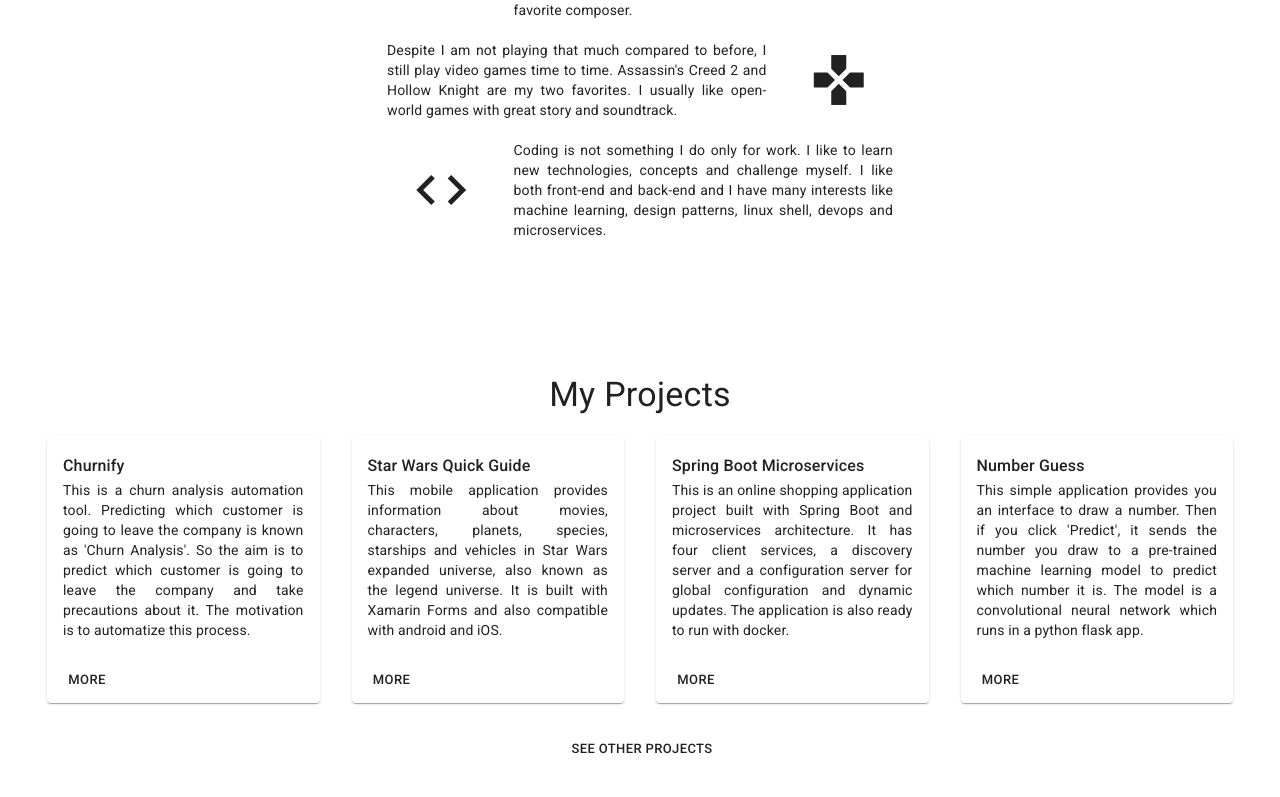
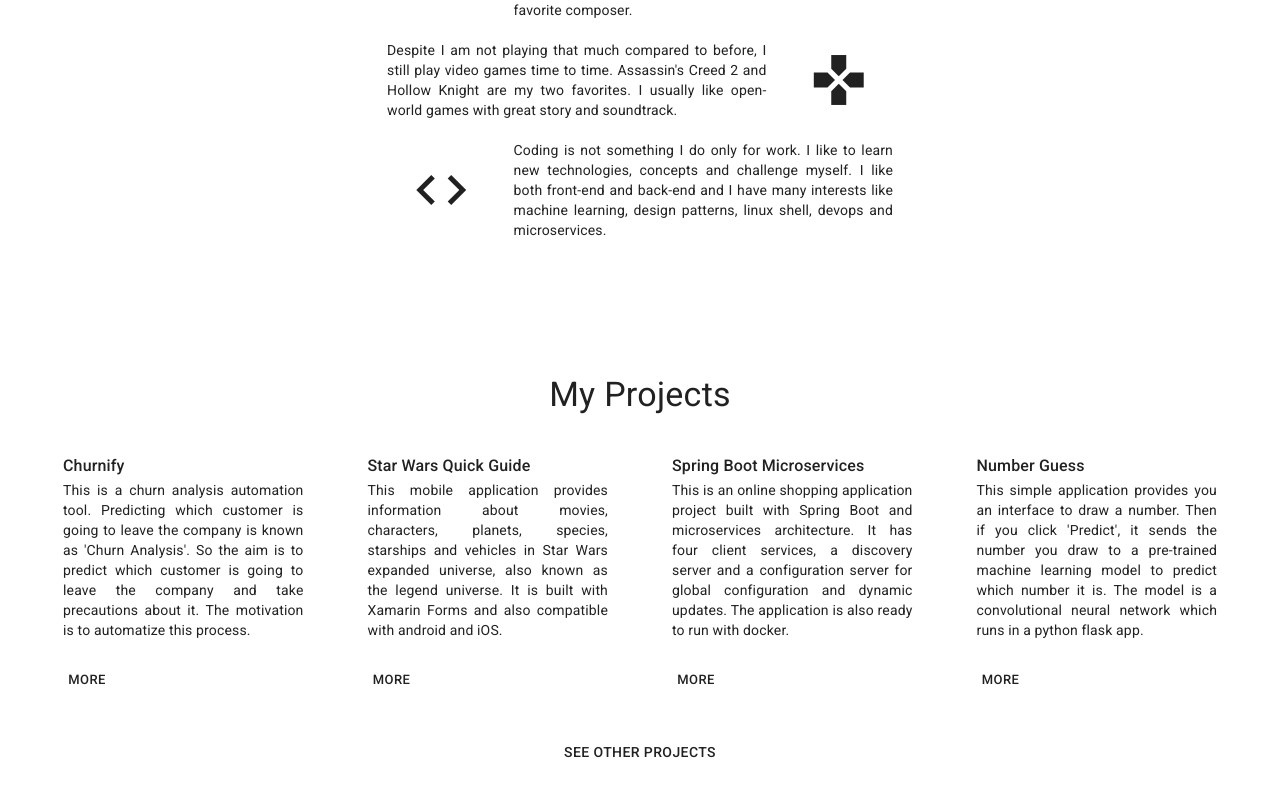
Before and after one commit to ahmsay/ahmsay.github.io, a React (Create React App) app: page / in a window 1280 px wide. Shown: the part 1617-2414 px from the top of the page. Built offline with nearby package versions, Linux system fonts and the light colour scheme.

Commit message:
project card borders are removed

```diff
--- a/src/components/sections/Projects.jsx
+++ b/src/components/sections/Projects.jsx
@@ -14,7 +14,7 @@ class Projects extends Component {
     const projectListProcessed = projectList.map((project, index) => {
       return (
         <Grid item xs={12} sm={6} md={3} key={ index }>
-          <Card align="justify" style={{ height: '100%' }}>
+          <Card align="justify" variant="outlined" style={{ height: '100%', borderWidth: 0 }}>
             <CardContent>
               <Typography variant="subtitle1">
                 <Box fontWeight="fontWeightMedium">{ project.title }</Box>
@@ -43,7 +43,7 @@ class Projects extends Component {
           </CardContent>
         </Card>
         <Box display="flex" justifyContent="center">
-          <Button onClick={ () => { window.open( "https://github.com/ahmsay?tab=repositories", "_blank") } } style={{ marginLeft: 4 }} size="small">
+          <Button onClick={ () => { window.open( "https://github.com/ahmsay?tab=repositories", "_blank") } }>
             See Other Projects
           </Button>
         </Box>
```
